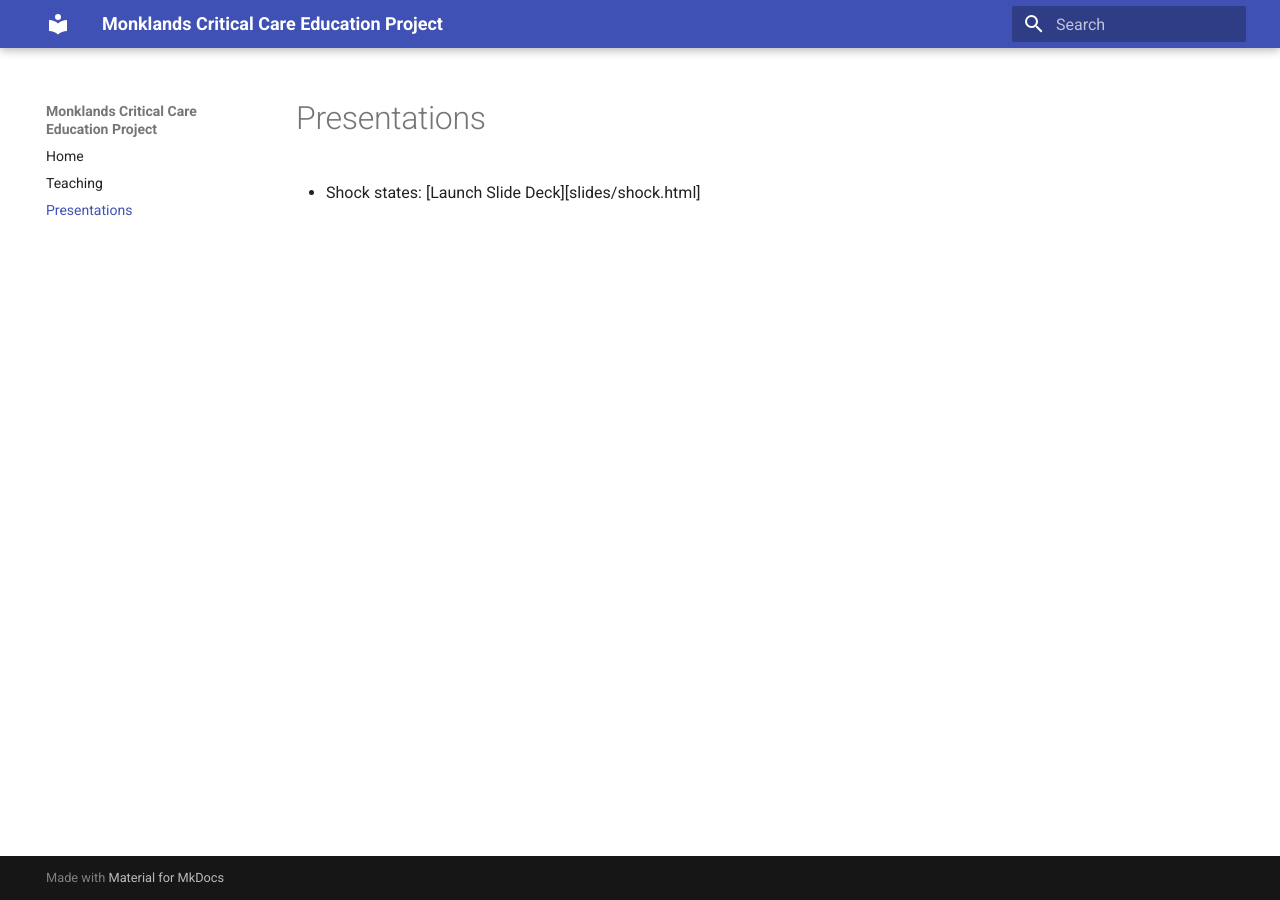
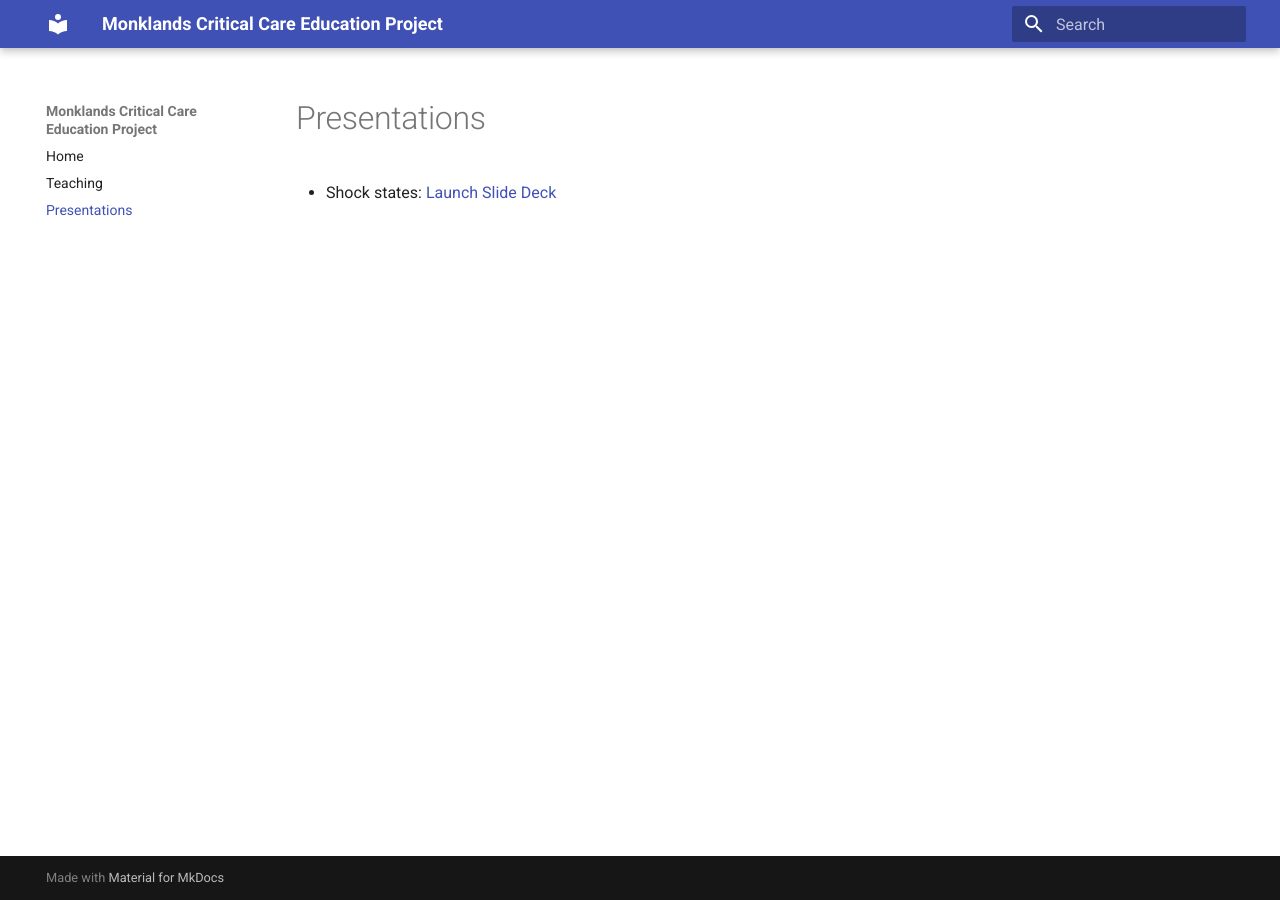
Before and after one commit to richardbauld/mccep, an MkDocs documentation site: the page built from docs/presentations.md, in a window 1280 px wide. Built offline with MkDocs 1.6.1 and Material for MkDocs 9.7.7, drawn with Linux system fonts in a browser that asks for light colours.

```diff
--- a/docs/presentations.md
+++ b/docs/presentations.md
@@ -1,4 +1,4 @@
 # Presentations
 
 - Shock states:
-[Launch Slide Deck][slides/shock.html]
+[Launch Slide Deck](slides/shock.html)
```
Also changed, not shown: site/404.html, site/index.html, site/presentations/index.html, site/teaching/index.html.
